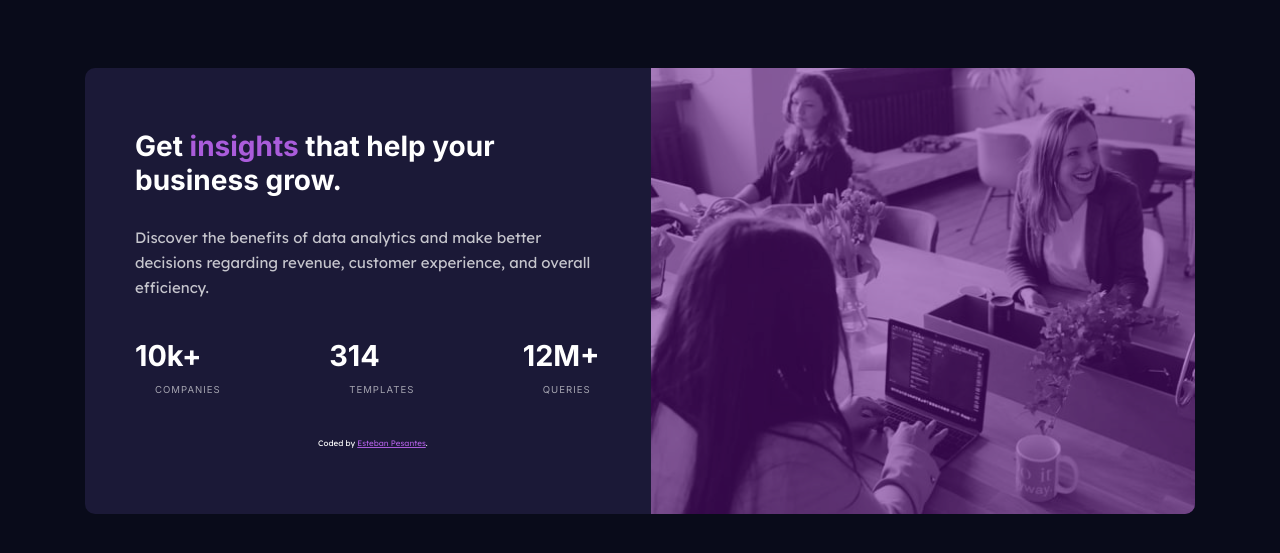
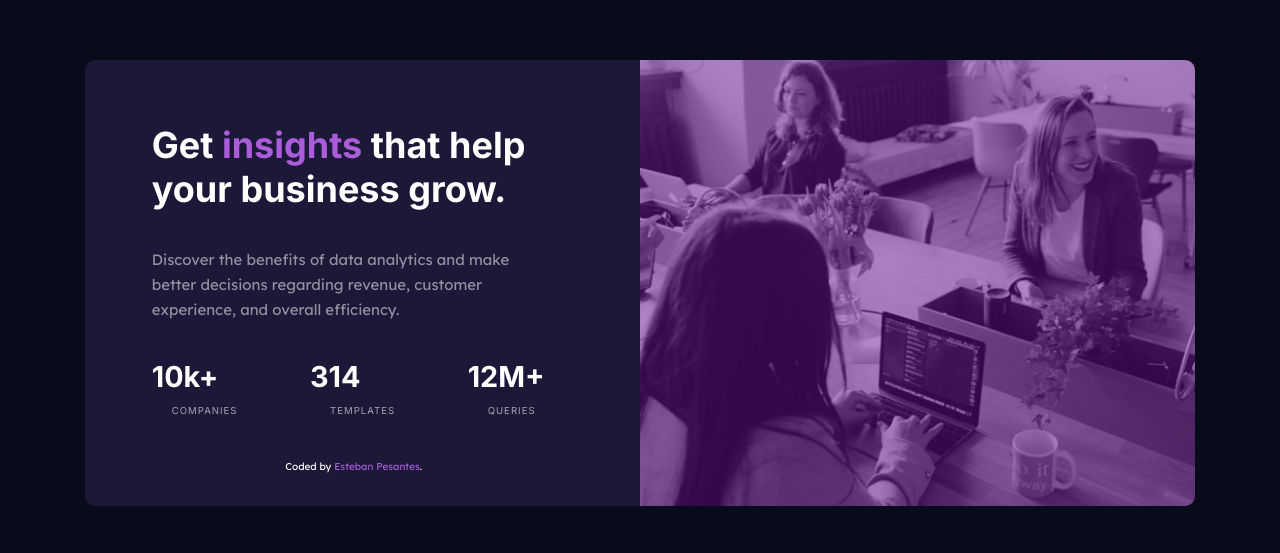
Before and after one commit to estebanp2022/Stats-Preview-Card, a plain HTML site: page index.html in a window 1280 px wide. Shown: the part 117-670 px from the top of the page. Drawn offline with Linux system fonts and the light colour scheme.

Commit message:
Update index.css

```diff
--- a/index.css
+++ b/index.css
@@ -11,6 +11,7 @@ body {
   flex-direction: column;
   justify-content: center;
   align-items: center;
+  margin: 0 auto;
 }
 
 .container {
@@ -22,7 +23,6 @@ body {
   margin-top: 120px;
   margin-bottom: 120px;
   border-radius: 10px;
-  margin: 0 auto;
   background-color: #1b1937;
   color: hsla(0, 0%, 100%, 0.75);
   border-radius: 10px;
@@ -38,6 +38,7 @@ img {
 }
 
 .information {
+  color: #ffffff86;
   line-height: 25px;
   padding: 0;
   margin-bottom: 2.5em;
@@ -97,19 +98,28 @@ p {
 }
 
 .attribution {
-  font-size: 8px;
+  font-size: 10px;
   text-align: center;
   color: hsl(0, 0%, 100%);
 }
 
 .attribution a {
   color: #aa5cdb;
+  text-decoration: none;
 }
 
 /* tablet */
 @media (min-width: 48em) {
   .container {
     width: 65%;
+  }
+
+  h1 {
+    font-size: 2.25rem;
+  }
+
+  .left-section {
+    padding: 3em 3em 2em;
   }
 
   .stats {
@@ -134,10 +144,7 @@ p {
     flex-direction: column;
     text-align: left;
     width: 50%;
-    margin: 10px;
-    padding-top: 25px;
-    padding-left: 40px;
-    padding-right: 30px;
+    padding: 4.45em 5.63em 2.5em 4.45em;
   }
 
   .right-section {
```
